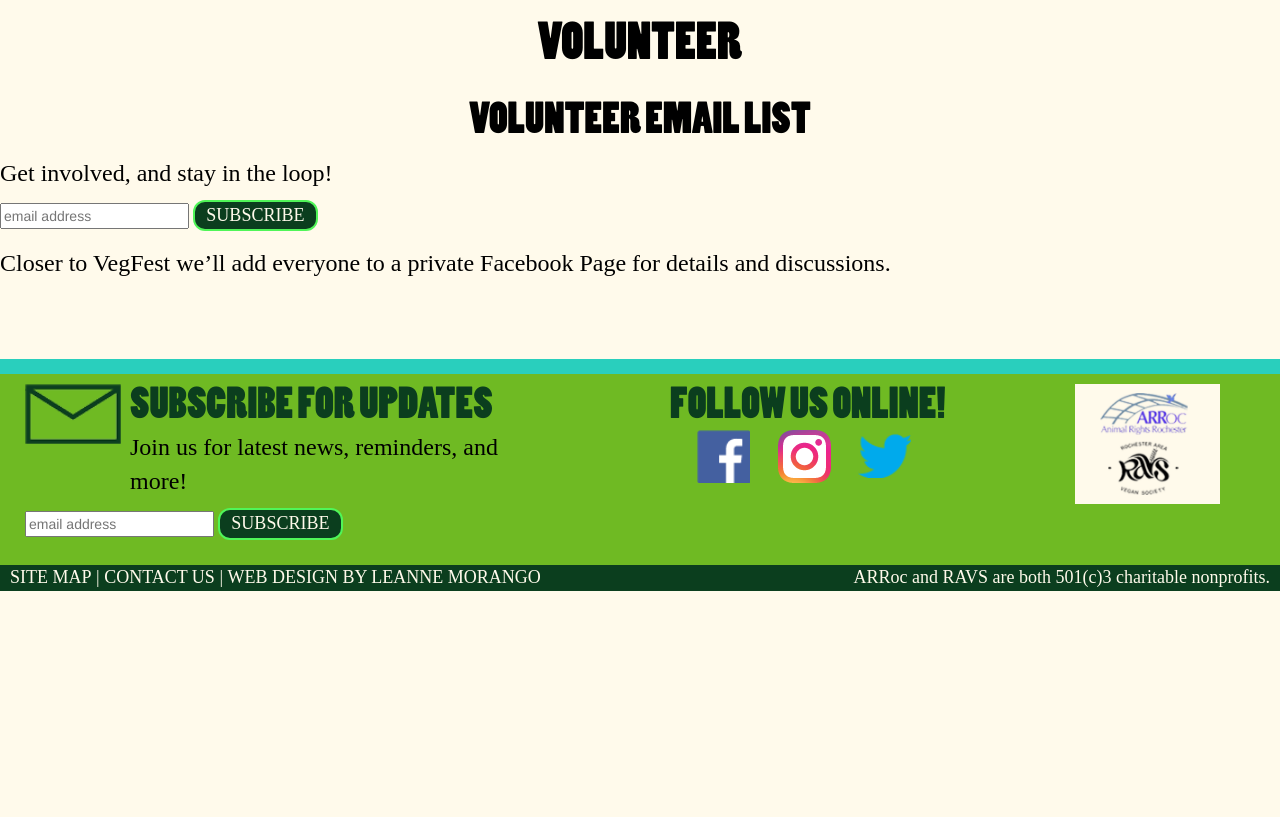
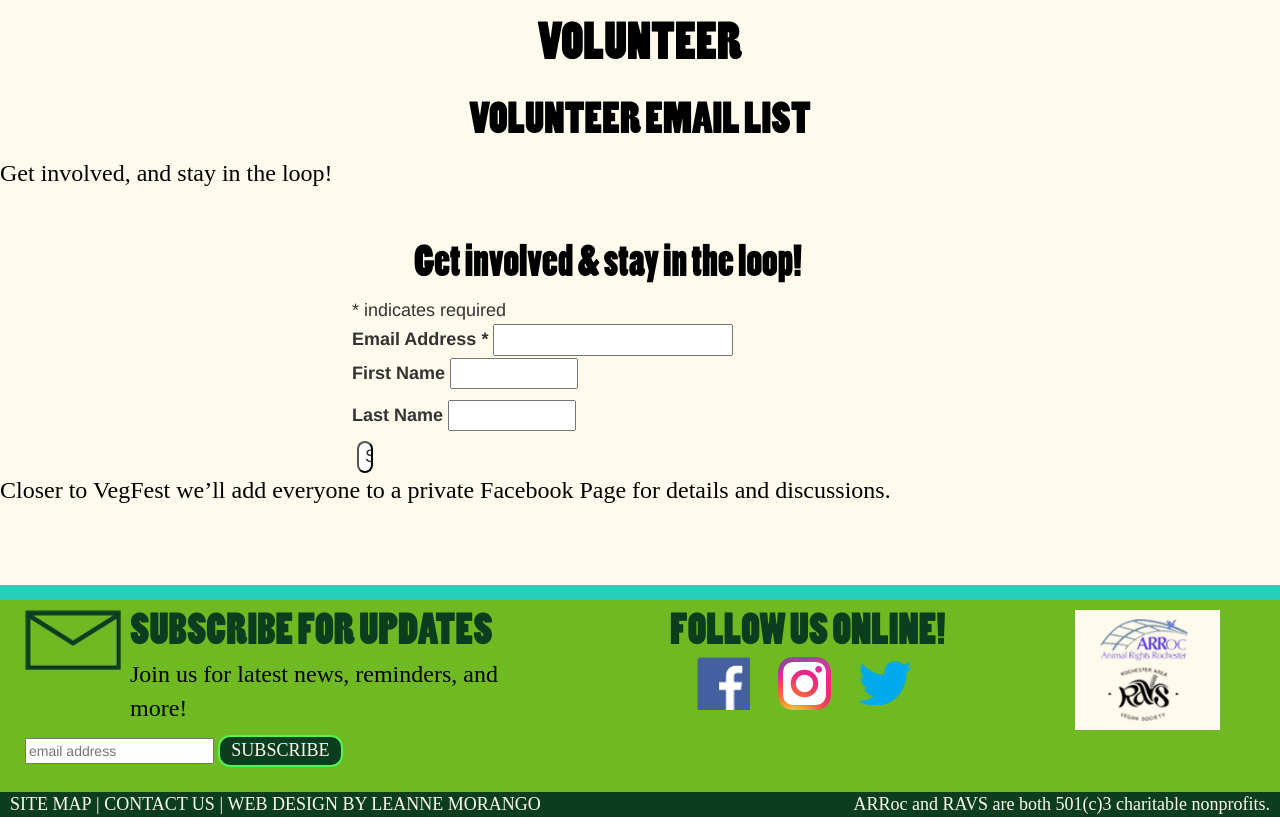
Before and after one commit to LucidDistortion/Rochester-VegFest-Website, a PHP site: page /volunteer.html in a window 1280 px wide. Shown: the part 285-1102 px from the top of the page. Before the commit the page ends 876 px from the top, so only its background shows below. Run offline with PHP 8.4, Linux system fonts and the light colour scheme; some web fonts are replaced.

Commit message:
Added unstyled MC form to volunteers page, fixed CSS conflict with MC forms.

```diff
--- a/css/footer.css
+++ b/css/footer.css
@@ -50,7 +50,7 @@
 	display: inline-block; /* positions button horizontally in line with input */
 }
 
-#mce-EMAIL {
+.footer-email-field {
 	width:100%;
 	position: absolute;
 	left: 0;
--- a/css/styles.css
+++ b/css/styles.css
@@ -201,6 +201,12 @@ div.button:active {
 	background-color:#29cfbd;
 }
 
+/* Volunteer Form */
+#volunteerForm {
+	width: 50%;
+	margin: 0 auto;
+}
+
 form {
 	width:80%;
 	margin-left:5%;
--- a/updates.html
+++ b/updates.html
@@ -91,7 +91,7 @@
     						<div id="mc_embed_signup_scroll">
     							<div class="row">
     							<div class="col-xs-8">
-									<input type="email" value="" name="EMAIL" class="email" id="mce-EMAIL" placeholder="email address" required>
+									<input type="email" value="" name="EMAIL" class="email footer-email-field" id="mce-EMAIL" placeholder="email address" required>
     								<!-- real people should not fill this in and expect good things - do not remove this or risk form bot signups-->
     								<div style="position: absolute; left: -5000px;" aria-hidden="true"><input type="text" name="b_e7e4acaaab6a1bcbd8ade9f2c_64b1bd56bc" tabindex="-1" value=""></div>
     							</div>
--- a/volunteer.html
+++ b/volunteer.html
@@ -4,7 +4,7 @@
 <!--That's so meta (meta information to ensure content will correctly adapt to screen size)-->
 <meta name="viewport" content="width=device-width, initial-scale=1">
 <meta charset="UTF-8">
-<title>Exhibitors &#124; RocVegFest</title>
+<title>Volunteers &#124; RocVegFest</title>
 
 <!--Reset CSS-->
 <link rel="stylesheet" type="text/css" href="css/reset.css">
@@ -56,13 +56,39 @@
 <h1>VOLUNTEER</h1>
 <p></p>
 
-<div id="volemaillist">
 <h2>VOLUNTEER EMAIL LIST</h2>
 <p>Get involved, and stay in the loop!</p>
-		<div class="form-group" id="emailForm">
-						<input type="email" type="form-control" placeholder="email address" id="emailInput">
-						<input id="emailSubmit" type="submit" value="SUBSCRIBE">
-						</div>
+<div id="volunteerForm">
+<!-- Begin MailChimp Signup Form -->
+<div id="mc_embed_signup">
+<form action="//rocvegfest.us15.list-manage.com/subscribe/post?u=e7e4acaaab6a1bcbd8ade9f2c&amp;id=00487876fb" method="post" id="mc-embedded-subscribe-form" name="mc-embedded-subscribe-form" class="validate" target="_blank" novalidate>
+    <div id="mc_embed_signup_scroll">
+	<h2>Get involved &amp; stay in the loop!</h2>
+<div class="indicates-required"><span class="asterisk">*</span> indicates required</div>
+<div class="mc-field-group">
+	<label for="mce-EMAIL">Email Address  <span class="asterisk">*</span>
+</label>
+	<input type="email" value="" name="EMAIL" class="required email" id="mce-EMAIL">
+</div>
+<div class="mc-field-group">
+	<label for="mce-FNAME">First Name </label>
+	<input type="text" value="" name="FNAME" class="" id="mce-FNAME">
+</div>
+<div class="mc-field-group">
+	<label for="mce-LNAME">Last Name </label>
+	<input type="text" value="" name="LNAME" class="" id="mce-LNAME">
+</div>
+	<div id="mce-responses" class="clear">
+		<div class="response" id="mce-error-response" style="display:none"></div>
+		<div class="response" id="mce-success-response" style="display:none"></div>
+	</div>    <!-- real people should not fill this in and expect good things - do not remove this or risk form bot signups-->
+    <div style="position: absolute; left: -5000px;" aria-hidden="true"><input type="text" name="b_e7e4acaaab6a1bcbd8ade9f2c_00487876fb" tabindex="-1" value=""></div>
+    <div class="clear"><input type="submit" value="Subscribe" name="subscribe" id="mc-embedded-subscribe" class="button"></div>
+    </div>
+</form>
+</div>
+
+<!--End mc_embed_signup-->
 </div>
 
 <p>Closer to VegFest we’ll add everyone to a private Facebook Page for details and discussions.</p>
```
